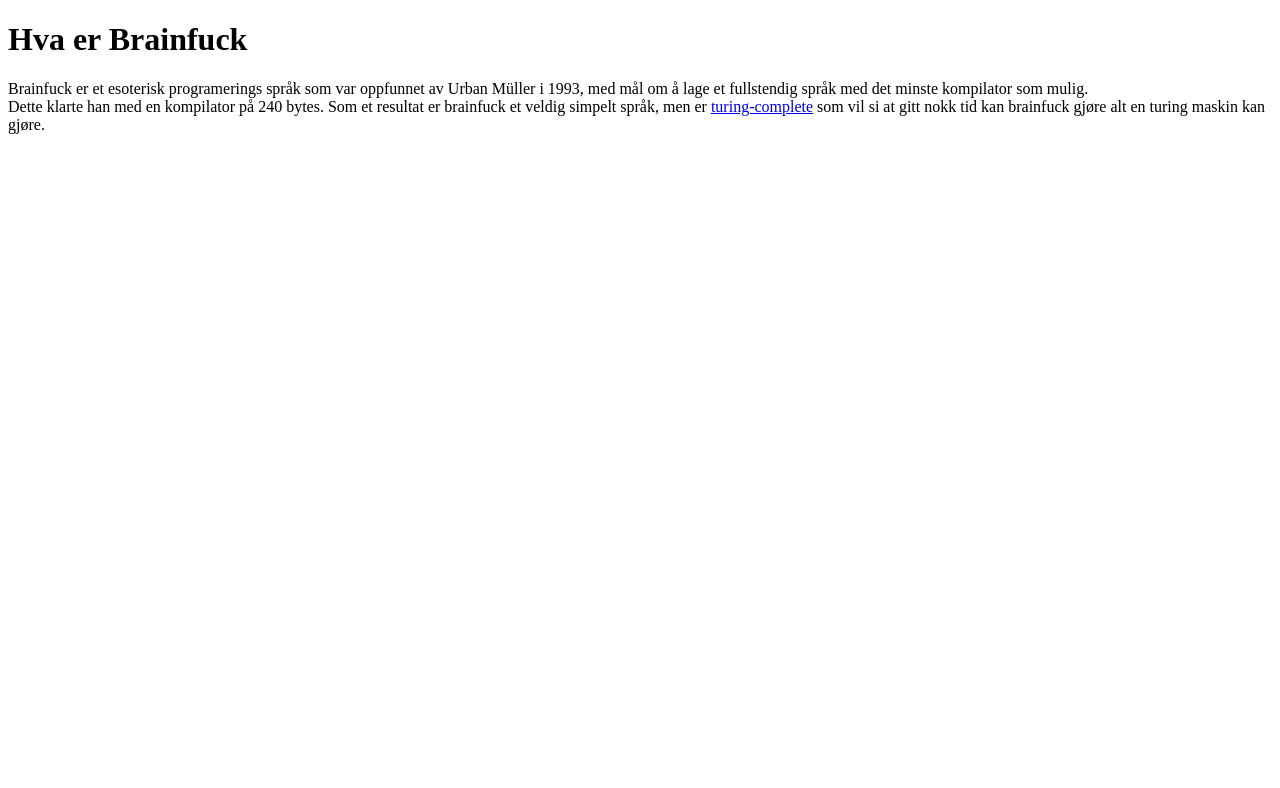
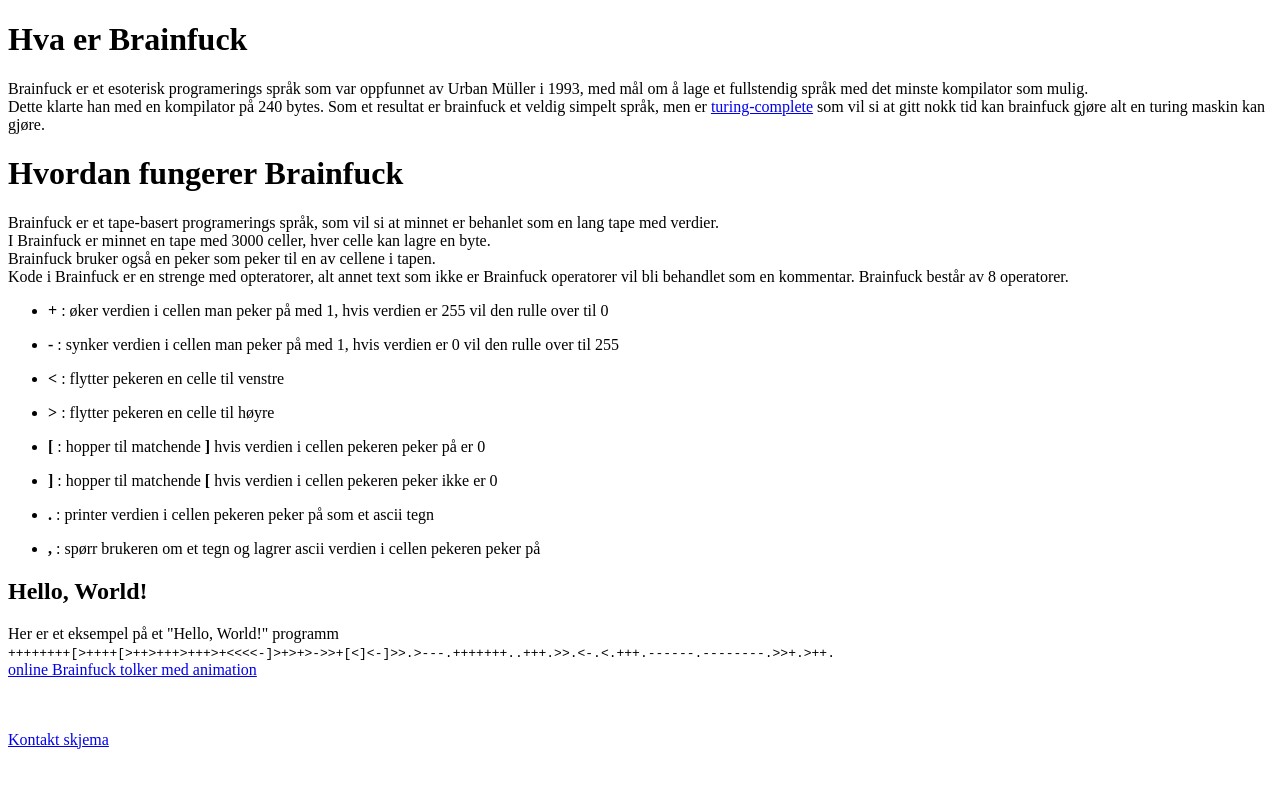
Before and after one commit to kegma1/database-og-webaplikasjoner, a plain HTML site: page webaplikasjoner/index.html in a window 1280 px wide. Drawn offline with Linux system fonts and the light colour scheme.

Commit message:
html done

```diff
--- a/webaplikasjoner/index.html
+++ b/webaplikasjoner/index.html
@@ -5,13 +5,52 @@
         <title>Brainfuck</title>
     </head>
     <body>
-    <header><h1>Hva er Brainfuck</h1></header>
-    <article>
+        <h1>Hva er Brainfuck</h1>
         <p>
             Brainfuck er et esoterisk programerings språk som var oppfunnet av Urban Müller i 1993, med mål om å lage et fullstendig språk med det minste kompilator som mulig. <br>
-            Dette klarte han med en kompilator på 240 bytes. Som et resultat er brainfuck et veldig simpelt språk, men er <a href="https://esolangs.org/wiki/Turing-complete">turing-complete</a> som vil si at gitt nokk tid kan brainfuck gjøre alt en turing maskin kan gjøre. <br>
-
+            Dette klarte han med en kompilator på 240 bytes. Som et resultat er brainfuck et veldig simpelt språk, men er <a href="https://esolangs.org/wiki/Turing-complete">turing-complete</a> som vil si at gitt nokk tid kan brainfuck gjøre alt en turing maskin kan gjøre.
         </p>
-    </article>
+        <h1>Hvordan fungerer Brainfuck</h1>
+        <p>
+            Brainfuck er et tape-basert programerings språk, som vil si at minnet er behanlet som en lang tape med verdier. <br>
+            I Brainfuck er minnet en tape med 3000 celler, hver celle kan lagre en byte. <br>
+            Brainfuck bruker også en peker som peker til en av cellene i tapen. <br>
+            Kode i Brainfuck er en strenge med opteratorer, alt annet text som ikke er Brainfuck operatorer vil bli behandlet som en kommentar.
+            Brainfuck består av 8 operatorer.
+            <ul>
+                <li>
+                    <p><b>+</b> : øker verdien i cellen man peker på med 1, hvis verdien er 255 vil den rulle over til 0</p>
+                </li>
+                <li>
+                    <p><b>-</b> : synker verdien i cellen man peker på med 1, hvis verdien er 0 vil den rulle over til 255</p>
+                </li>
+                <li>
+                    <p><b><</b> : flytter pekeren en celle til venstre</p>
+                </li>
+                <li>
+                    <p><b>></b> : flytter pekeren en celle til høyre</p>
+                </li>
+                <li>
+                    <p><b>[</b> : hopper til matchende <b>]</b> hvis verdien i cellen pekeren peker på er 0</p>
+                </li>
+                <li>
+                    <p><b>]</b> : hopper til matchende <b>[</b> hvis verdien i cellen pekeren peker ikke er 0</p>
+                </li>
+                <li>
+                    <p><b>.</b> : printer verdien i cellen pekeren peker på som et ascii tegn</p>
+                </li>
+                <li>
+                    <p><b>,</b> : spørr brukeren om et tegn og lagrer ascii verdien i cellen pekeren peker på</p>
+                </li>
+            </ul>
+        </p>
+        <h2>Hello, World!</h2>
+        <p>
+            Her er et eksempel på et "Hello, World!" programm <br>
+            <code>++++++++[>++++[>++>+++>+++>+<<<<-]>+>+>->>+[<]<-]>>.>---.+++++++..+++.>>.<-.<.+++.------.--------.>>+.>++.</code> <br>
+            <a href="https://kegma1.github.io/bfi/">online Brainfuck tolker med animation</a>
+        </p>
+        <br><br>
+        <a href="./kontaktskjema.html">Kontakt skjema</a>
     </body>
 </html>
```
Also changed, not shown: webaplikasjoner/kontaktskjema.html (added, +36 -0 lines). Lines whose indentation alone changed are shown as unchanged.
